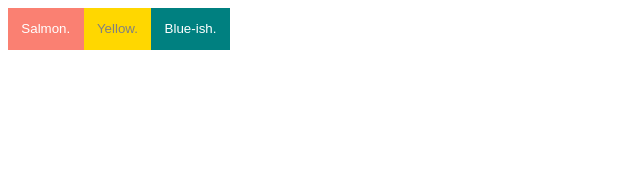
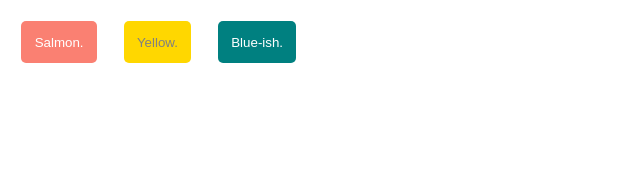
Before and after one commit to emilycre/react-state, a React app: page / in a window 1280 px wide. Shown: the whole page, without its empty margins (0-640 px from the left). Built offline with nearby package versions, Linux system fonts and the light colour scheme.

Commit message:
colors rendering, test passing

```diff
--- a/src/components/ColorDisplay.css
+++ b/src/components/ColorDisplay.css
@@ -1,23 +1,6 @@
-.ColorPicker {
-  button {
-    border: none;
-    padding: 1em;
-
-    cursor: pointer;
-  }
-
-  .salmon {
-    background-color: salmon;
-    color: white;
-  }
-
-  .yellow {
-    background-color: gold;
-    color: gray;
-  }
-
-  .blue {
-    background-color: teal;
-    color: white;
-  }
+.ColorDisplay {
+  width: 5em;
+  height: 5em;
+  margin: 1em;
+  border-radius: 50%;
 }
--- /dev/null
+++ b/src/components/ColorPicker.css
@@ -0,0 +1,25 @@
+.ColorPicker {
+  button {
+    border: none;
+    padding: 1em;
+    margin: 1em;
+    border-radius: 5px;
+
+    cursor: pointer;
+  }
+
+  .salmon {
+    background-color: salmon;
+    color: white;
+  }
+
+  .gold {
+    background-color: gold;
+    color: gray;
+  }
+
+  .teal {
+    background-color: teal;
+    color: white;
+  }
+}
--- a/src/components/ColorPicker.js
+++ b/src/components/ColorPicker.js
@@ -1,13 +1,13 @@
 import React from 'react';
 import PropTypes from 'prop-types';
-import styles from './ColorDisplay.css';
+import styles from './ColorPicker.css';
 
 function ColorPicker({ selectColorHandler }) {
   return (
     <section className={styles.ColorPicker}>
       <button className={styles.salmon} onClick={() => selectColorHandler('salmon')}>Salmon.</button>
-      <button className={styles.yellow} onClick={() => selectColorHandler('yellow')}>Yellow.</button>
-      <button className={styles.blue} onClick={() => selectColorHandler('blue')}>Blue-ish.</button>
+      <button className={styles.gold} onClick={() => selectColorHandler('gold')}>Yellow.</button>
+      <button className={styles.teal} onClick={() => selectColorHandler('teal')}>Blue-ish.</button>
     </section>
   );
 }
```
Also changed, not shown: src/components/ColorDisplay.test.js (added, +10 -0 lines), 1 other file.
